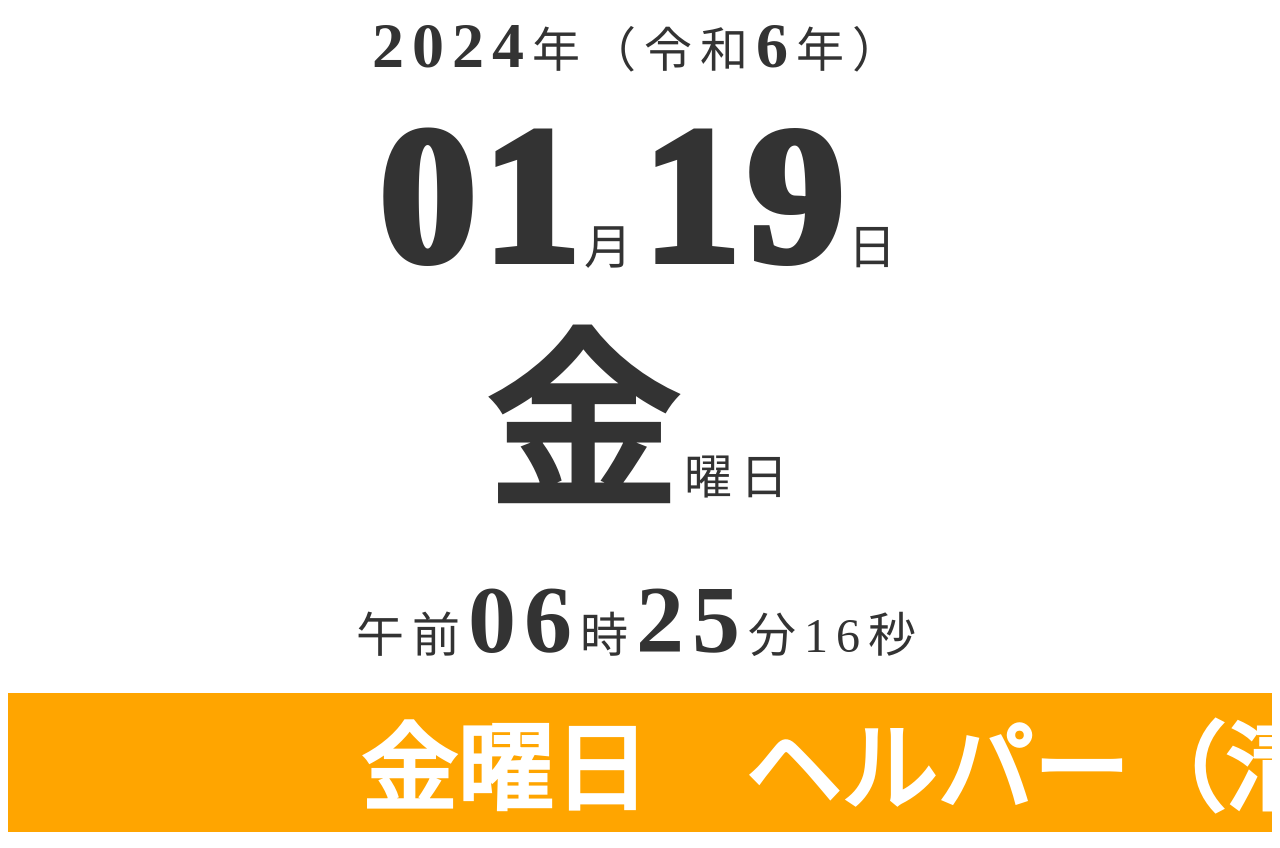
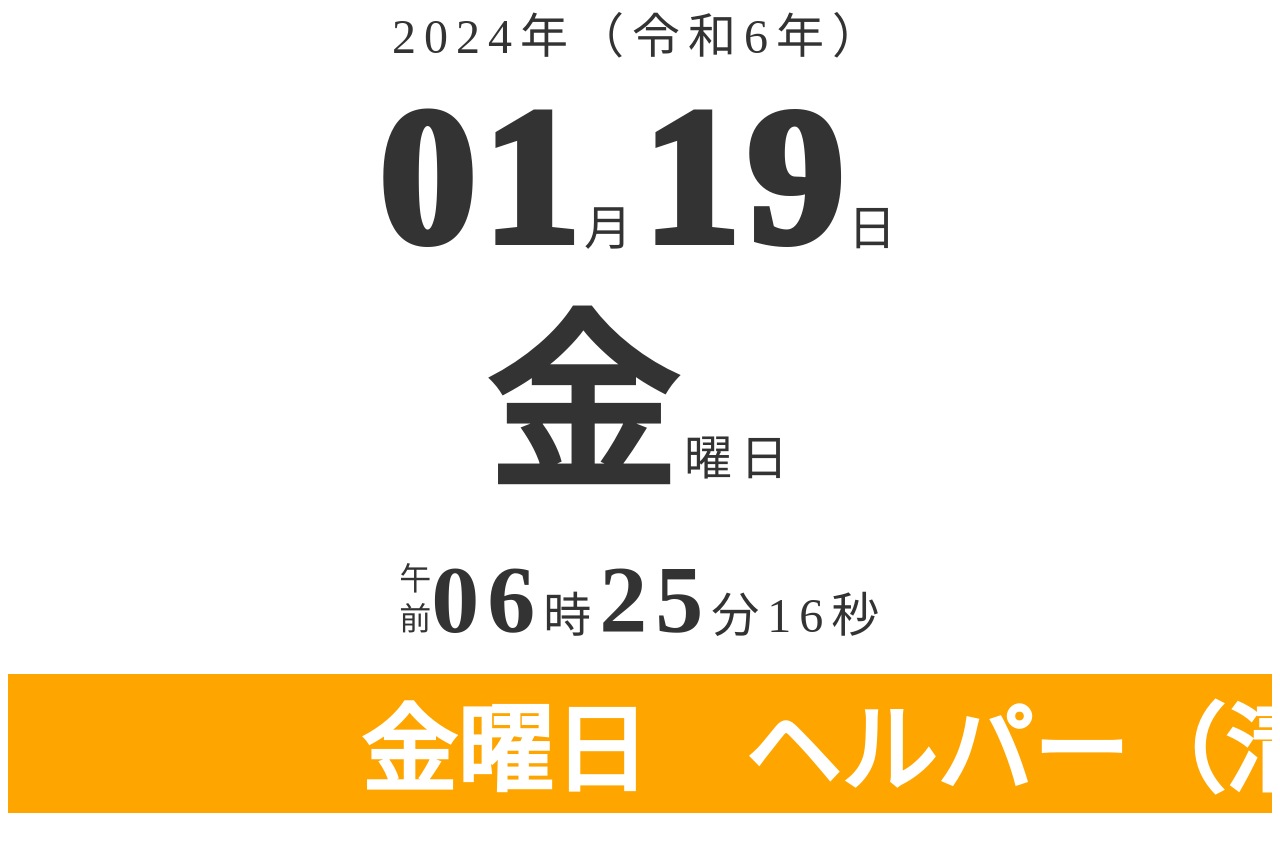
Before and after one commit to hogehoge779/20240119, a plain HTML site: page index.html in a window 1280 px wide. Drawn offline with nearby package versions, Linux system fonts and the light colour scheme.

Commit message:
Update index.html

```diff
--- a/index.html
+++ b/index.html
@@ -31,6 +31,12 @@
         .huge-font {
             font-size: 12rem;
             font-weight: 1000;
+        }
+
+        #vertical{
+            writing-mode: vertical-rl;
+            vertical-align: text-bottom;
+            font-size: 2rem;
         }
 
         /* バナー本体 */
@@ -128,7 +134,7 @@
         let template =
             `<div>
                     <div id="year">
-                        <span class="middle-font">${year}</span>年（令和<span class="middle-font">${eraYear}</span>年）
+                        <span>${year}</span>年（令和<span>${eraYear}</span>年）
                     </div>
                     <div id="date">
                         <span class="huge-font">${month}</span>月<span class="huge-font">${day}</span>日
@@ -162,7 +168,7 @@
 
         let template =
             `<div>
-                    <div id="time"> ${amPm}<span class="big-font">${hour12}</span>時<span class="big-font">${minute}</span>分${second}秒</div>
+                    <div id="time"><span id="vertical">${amPm}</span><span class="big-font">${hour12}</span>時<span class="big-font">${minute}</span>分${second}秒</div>
                 </div>`
         $('#clock').html(template);
     }
```
